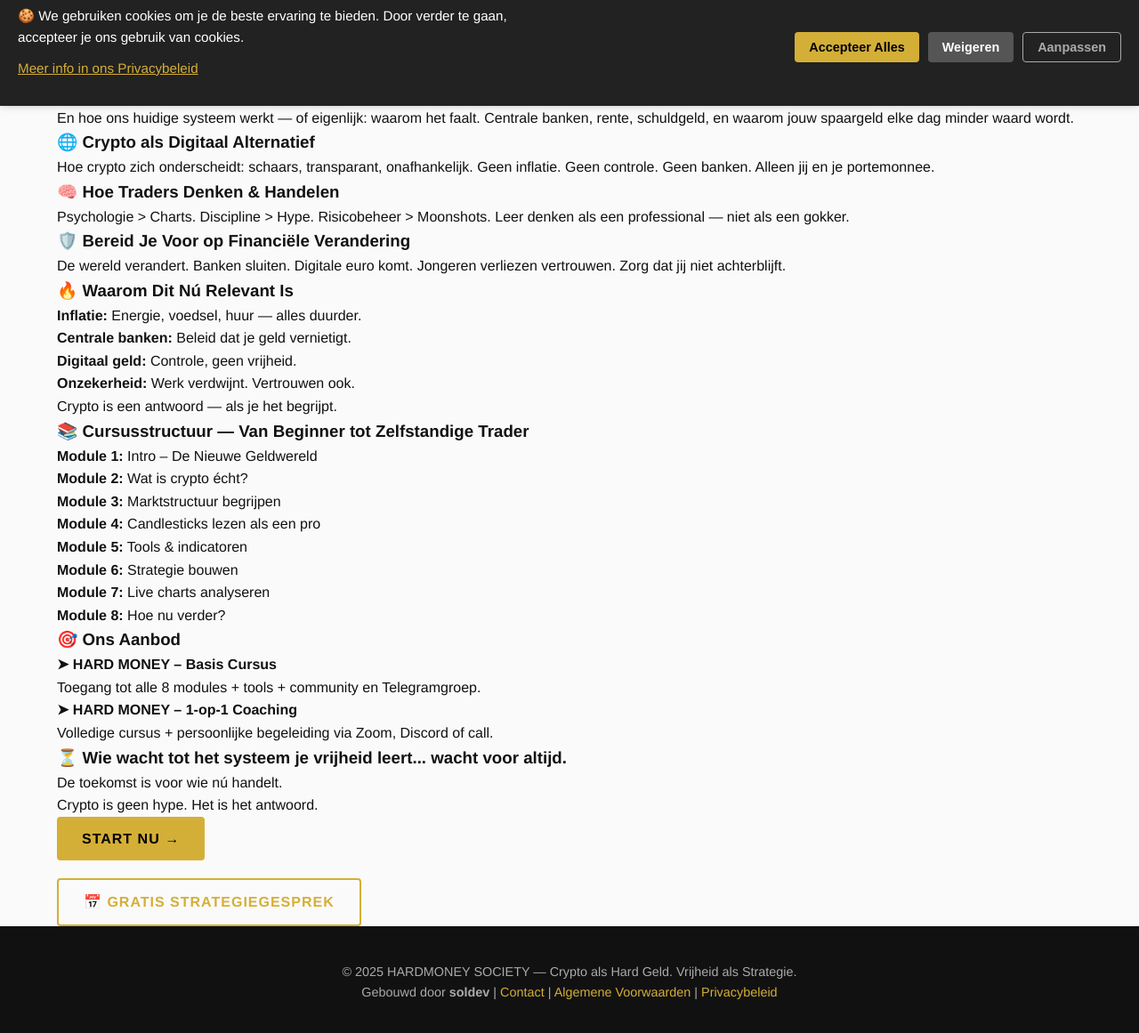
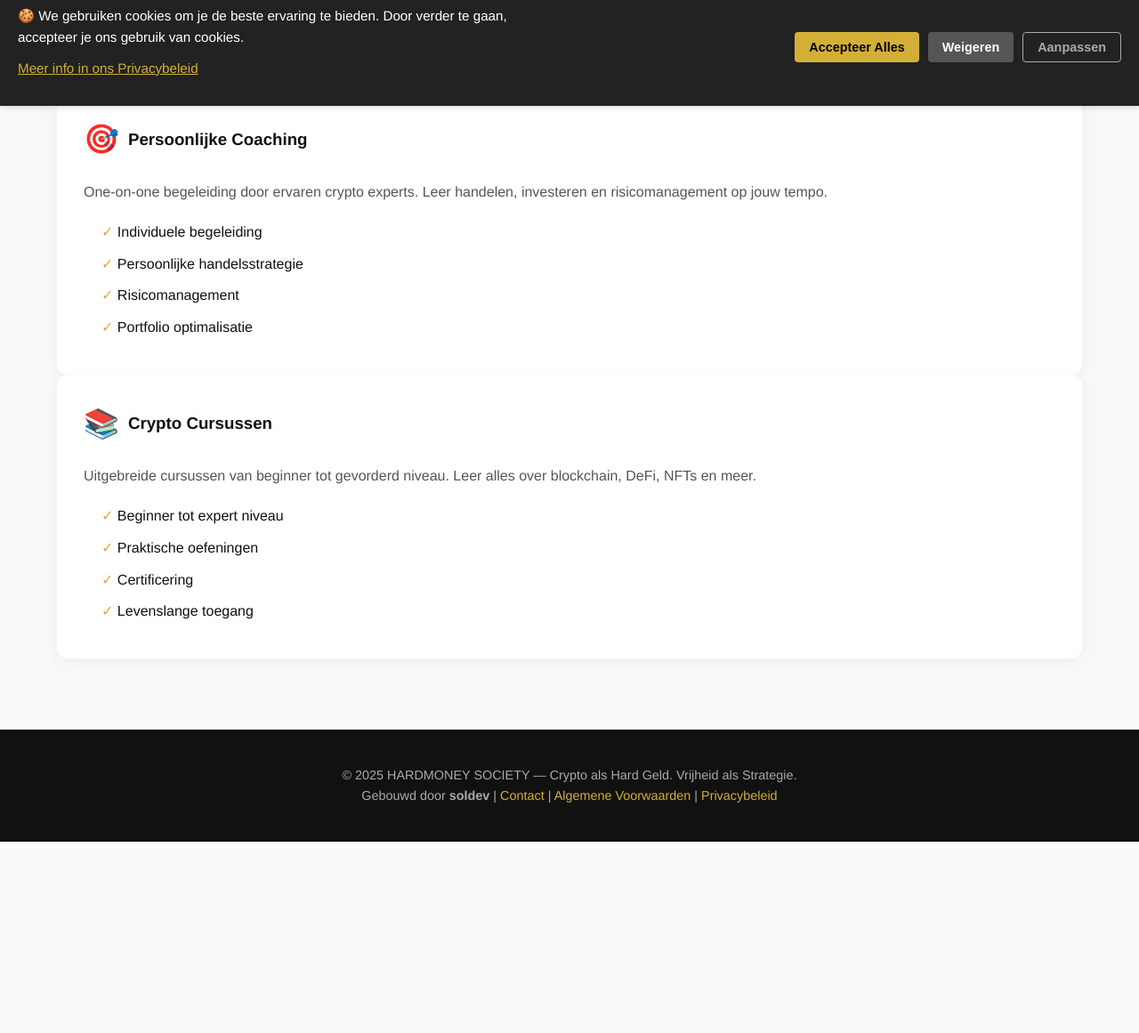
Before and after one commit to oopsididitagain335/hardmoney, a website: page public/index.html in a window 1280 px wide. Shown: the part 681-1842 px from the top of the page at 89% size. After the commit the page ends 1627 px from the top, so only its background shows below. Drawn offline with Linux system fonts and the light colour scheme.

Commit message:
Update index.html

```diff
--- a/public/index.html
+++ b/public/index.html
@@ -3,7 +3,7 @@
 <head>
     <meta charset="UTF-8">
     <meta name="viewport" content="width=device-width, initial-scale=1.0">
-    <title>HARDMONEY SOCIETY — Crypto als Hard Gelda</title>
+    <title>HARDMONEY SOCIETY — Crypto als Hard Geld</title>
     <link rel="stylesheet" href="/css/style.css">
 </head>
 <body>
@@ -25,97 +25,69 @@
         </div>
     </header>
 
-    <section class="hero">
+    <!-- RAINBOW HERO -->
+    <section class="hero-rainbow">
         <div class="container">
-            <h1>Je Geld Verliest Waarde.<br>Crypto Is Je Uitweg.</h1>
-            <p>Het systeem is kapot. Inflatie is verborgen. Banken zijn sluipmoordenaars.<br>HARDMONEY SOCIETY geeft je de kennis om te ontsnappen — en te groeien.</p>
-            <a href="/services" class="btn">START DE MASTERCLASS →</a>
-            <p style="margin-top: 20px;">
-                <a href="https://calendly.com/luke-zetzema/30min" target="_blank" class="btn btn-outline">📅 Boek 1-op-1 Coaching</a>
-            </p>
+            <div style="text-align: center; color: white; padding-top: 60px;">
+                <div style="font-size: 3rem; margin-bottom: 10px;">₿</div>
+                <h1 style="font-size: 2.8rem; margin-bottom: 15px;">Welkom bij HardmoneySociety</h1>
+                <p style="font-size: 1.2rem; max-width: 700px; margin: 0 auto 30px; line-height: 1.6;">
+                    Jouw partner in crypto coaching en educatie. Leer van experts en blijf op de hoogte van de laatste ontwikkelingen in de cryptocurrency wereld.
+                </p>
+                <div style="display: flex; gap: 20px; justify-content: center; flex-wrap: wrap;">
+                    <a href="https://calendly.com/luke-zetzema/30min" target="_blank" class="btn btn-white" style="background: white; color: #000; padding: 12px 30px; border-radius: 50px; font-weight: 600;">
+                        Oriëntatiegesprek - €100
+                    </a>
+                    <a href="/services" class="btn btn-white" style="background: transparent; color: white; border: 2px solid white; padding: 12px 30px; border-radius: 50px; font-weight: 600;">
+                        Bekijk Cursussen
+                    </a>
+                </div>
+            </div>
         </div>
     </section>
 
-    <!-- DUTCH MANIFESTO BOXES -->
-    <div class="manifesto-feed">
+    <!-- SERVICES SECTION -->
+    <section style="padding: 80px 0; background: #f9f9f9;">
+        <div class="container">
+            <h2 style="text-align: center; margin-bottom: 60px;">Onze Diensten</h2>
 
-        <div class="manifesto-box dark">
-            <div class="container">
-                <h3>💰 Wat Geld Eigenlijk Is</h3>
-                <p>En hoe ons huidige systeem werkt — of eigenlijk: waarom het faalt. Centrale banken, rente, schuldgeld, en waarom jouw spaargeld elke dag minder waard wordt.</p>
-            </div>
-        </div>
+            <div class="services-grid">
+                <!-- COACHING CARD -->
+                <div class="service-card" style="background: white; border-radius: 12px; box-shadow: 0 4px 20px rgba(0,0,0,0.05); padding: 30px; flex: 1; min-width: 300px;">
+                    <div style="display: flex; align-items: center; gap: 10px; margin-bottom: 20px;">
+                        <span style="font-size: 2rem; color: #d4af37;">🎯</span>
+                        <h3 style="color: #111; font-weight: 700; margin: 0;">Persoonlijke Coaching</h3>
+                    </div>
+                    <p style="color: #555; margin-bottom: 20px;">
+                        One-on-one begeleiding door ervaren crypto experts. Leer handelen, investeren en risicomanagement op jouw tempo.
+                    </p>
+                    <ul style="list-style: none; margin: 0; padding-left: 20px;">
+                        <li style="margin-bottom: 10px;"><span style="color: #d4af37;">✓</span> Individuele begeleiding</li>
+                        <li style="margin-bottom: 10px;"><span style="color: #d4af37;">✓</span> Persoonlijke handelsstrategie</li>
+                        <li style="margin-bottom: 10px;"><span style="color: #d4af37;">✓</span> Risicomanagement</li>
+                        <li style="margin-bottom: 10px;"><span style="color: #d4af37;">✓</span> Portfolio optimalisatie</li>
+                    </ul>
+                </div>
 
-        <div class="manifesto-box light">
-            <div class="container">
-                <h3>🌐 Crypto als Digitaal Alternatief</h3>
-                <p>Hoe crypto zich onderscheidt: schaars, transparant, onafhankelijk. Geen inflatie. Geen controle. Geen banken. Alleen jij en je portemonnee.</p>
-            </div>
-        </div>
-
-        <div class="manifesto-box dark">
-            <div class="container">
-                <h3>🧠 Hoe Traders Denken & Handelen</h3>
-                <p>Psychologie > Charts. Discipline > Hype. Risicobeheer > Moonshots. Leer denken als een professional — niet als een gokker.</p>
-            </div>
-        </div>
-
-        <div class="manifesto-box light">
-            <div class="container">
-                <h3>🛡️ Bereid Je Voor op Financiële Verandering</h3>
-                <p>De wereld verandert. Banken sluiten. Digitale euro komt. Jongeren verliezen vertrouwen. Zorg dat jij niet achterblijft.</p>
-            </div>
-        </div>
-
-        <div class="manifesto-box dark">
-            <div class="container">
-                <h3>🔥 Waarom Dit Nú Relevant Is</h3>
-                <p><strong>Inflatie:</strong> Energie, voedsel, huur — alles duurder.<br>
-                   <strong>Centrale banken:</strong> Beleid dat je geld vernietigt.<br>
-                   <strong>Digitaal geld:</strong> Controle, geen vrijheid.<br>
-                   <strong>Onzekerheid:</strong> Werk verdwijnt. Vertrouwen ook.<br>
-                   Crypto is een antwoord — als je het begrijpt.</p>
-            </div>
-        </div>
-
-        <div class="manifesto-box light">
-            <div class="container">
-                <h3>📚 Cursusstructuur — Van Beginner tot Zelfstandige Trader</h3>
-                <div class="module-grid">
-                    <div class="module-item"><strong>Module 1:</strong> Intro – De Nieuwe Geldwereld</div>
-                    <div class="module-item"><strong>Module 2:</strong> Wat is crypto écht?</div>
-                    <div class="module-item"><strong>Module 3:</strong> Marktstructuur begrijpen</div>
-                    <div class="module-item"><strong>Module 4:</strong> Candlesticks lezen als een pro</div>
-                    <div class="module-item"><strong>Module 5:</strong> Tools & indicatoren</div>
-                    <div class="module-item"><strong>Module 6:</strong> Strategie bouwen</div>
-                    <div class="module-item"><strong>Module 7:</strong> Live charts analyseren</div>
-                    <div class="module-item"><strong>Module 8:</strong> Hoe nu verder?</div>
+                <!-- COURSES CARD -->
+                <div class="service-card" style="background: white; border-radius: 12px; box-shadow: 0 4px 20px rgba(0,0,0,0.05); padding: 30px; flex: 1; min-width: 300px;">
+                    <div style="display: flex; align-items: center; gap: 10px; margin-bottom: 20px;">
+                        <span style="font-size: 2rem; color: #d4af37;">📚</span>
+                        <h3 style="color: #111; font-weight: 700; margin: 0;">Crypto Cursussen</h3>
+                    </div>
+                    <p style="color: #555; margin-bottom: 20px;">
+                        Uitgebreide cursussen van beginner tot gevorderd niveau. Leer alles over blockchain, DeFi, NFTs en meer.
+                    </p>
+                    <ul style="list-style: none; margin: 0; padding-left: 20px;">
+                        <li style="margin-bottom: 10px;"><span style="color: #d4af37;">✓</span> Beginner tot expert niveau</li>
+                        <li style="margin-bottom: 10px;"><span style="color: #d4af37;">✓</span> Praktische oefeningen</li>
+                        <li style="margin-bottom: 10px;"><span style="color: #d4af37;">✓</span> Certificering</li>
+                        <li style="margin-bottom: 10px;"><span style="color: #d4af37;">✓</span> Levenslange toegang</li>
+                    </ul>
                 </div>
             </div>
         </div>
-
-        <div class="manifesto-box dark">
-            <div class="container">
-                <h3>🎯 Ons Aanbod</h3>
-                <p><strong>➤ HARD MONEY – Basis Cursus</strong><br>
-                   Toegang tot alle 8 modules + tools + community en Telegramgroep.</p>
-                <p><strong>➤ HARD MONEY – 1-op-1 Coaching</strong><br>
-                   Volledige cursus + persoonlijke begeleiding via Zoom, Discord of call.</p>
-            </div>
-        </div>
-
-        <div class="manifesto-box cta">
-            <div class="container">
-                <h3>⏳ Wie wacht tot het systeem je vrijheid leert... wacht voor altijd.</h3>
-                <p>De toekomst is voor wie nú handelt.<br>Crypto is geen hype. Het is het antwoord.</p>
-                <a href="/services" class="btn">START NU →</a>
-                <p style="margin-top: 20px;">
-                    <a href="https://calendly.com/luke-zetzema/30min" target="_blank" class="btn btn-outline">📅 Gratis Strategiegesprek</a>
-                </p>
-            </div>
-        </div>
-
-    </div>
+    </section>
 
     <footer>
         <div class="container">
```
